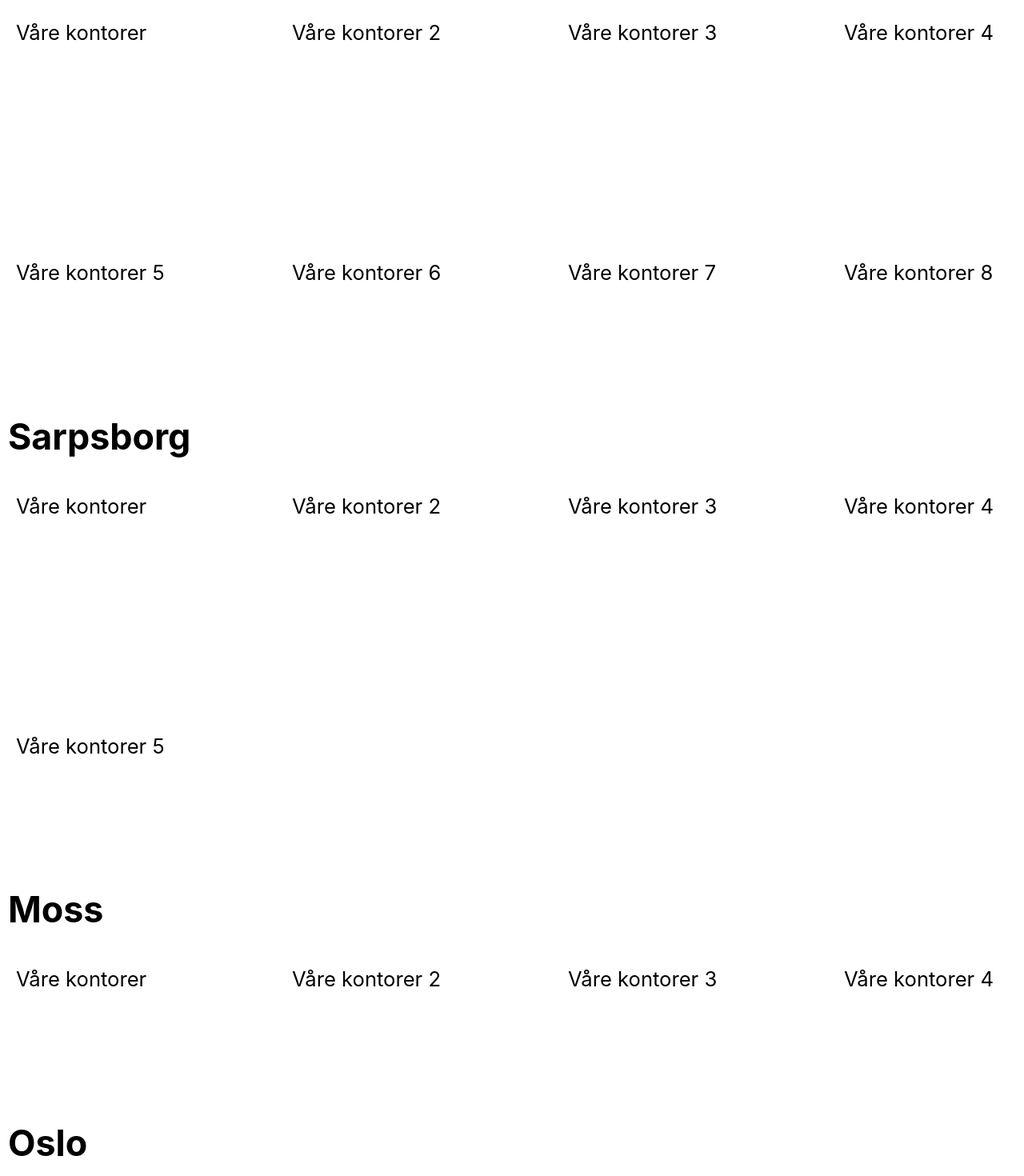
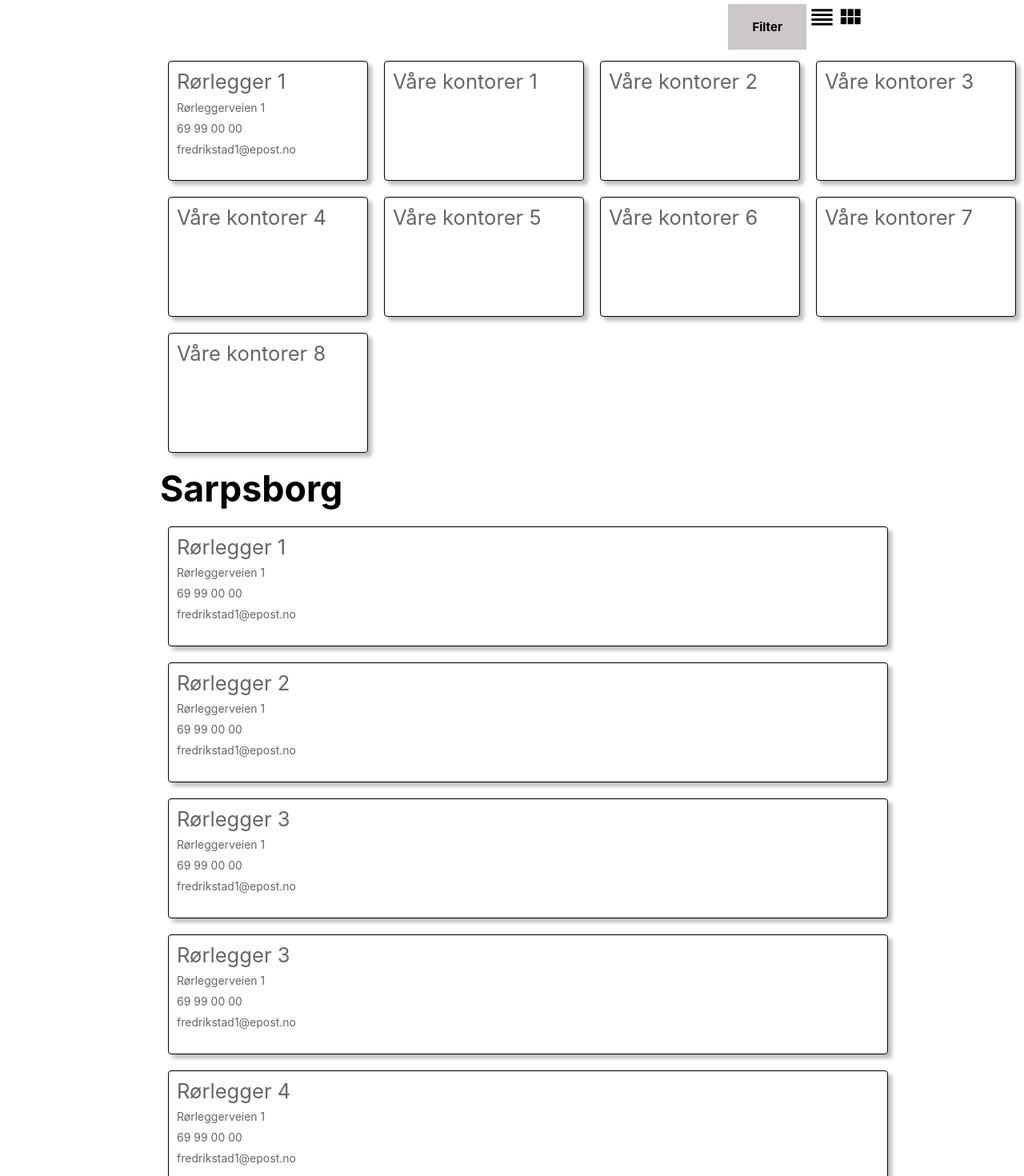
Before and after one commit to ramibakir/Eksamen_Webapplikasjoner, a React app in the folder client/: page /offices in a window 1280 px wide. Shown: the part 280-1750 px from the top of the page at 80% size. Built offline with nearby package versions, Linux system fonts and the light colour scheme.

Commit message:
Installed material-ui/icons and /core to use icons ->
Styled gridview of offices in liststyles, minor changes in mainstyles. More dummy data in offices

```diff
--- a/client/package.json
+++ b/client/package.json
@@ -39,6 +39,8 @@
     "webpack-merge": "^5.2.0"
   },
   "dependencies": {
+    "@material-ui/core": "^4.11.1",
+    "@material-ui/icons": "^4.9.1",
     "react": "17.0.1",
     "react-dom": "17.0.1",
     "react-router-dom": "^5.2.0",
--- a/client/src/pages/Offices.jsx
+++ b/client/src/pages/Offices.jsx
@@ -1,28 +1,107 @@
 import React from 'react';
-import { StyledSubtitle } from '../styles/MainStyles';
-import { StyledGridContainer } from '../styles/ListStyles';
+import styled from 'styled-components';
+import ReorderIcon from '@material-ui/icons/Reorder';
+import ViewModuleIcon from '@material-ui/icons/ViewModule';
+import {
+  StyledSubtitle,
+  StyledParagraph,
+  StyledButtonContainer,
+  StyledButton,
+} from '../styles/MainStyles';
+import {
+  StyledGridContainer,
+  StyledListContainer,
+  StyledCardItem,
+  StyledListItem,
+} from '../styles/ListStyles';
+
+const FilterContainer = styled(StyledButtonContainer)`
+  margin: 10px;
+  float: right;
+`;
+
+const FilterButton = styled(StyledButton)`
+  background-color: #ccc8c8;
+  color: black;
+`;
+
+const CardParagraph = styled(StyledParagraph)`
+  font-size: 14px;
+`;
 
 const Offices = () => (
   <>
-    <StyledSubtitle>Fredrikstad</StyledSubtitle>
+    <StyledSubtitle>Fredrikstad (8 kontorer)</StyledSubtitle>
+    <FilterContainer>
+      <FilterButton>Filter</FilterButton>
+      <ReorderIcon fontSize="large" />
+      <ViewModuleIcon fontSize="large" />
+    </FilterContainer>
     <StyledGridContainer>
-      <p>Våre kontorer</p>
-      <p>Våre kontorer 2</p>
-      <p>Våre kontorer 3</p>
-      <p>Våre kontorer 4</p>
-      <p>Våre kontorer 5</p>
-      <p>Våre kontorer 6</p>
-      <p>Våre kontorer 7</p>
-      <p>Våre kontorer 8</p>
+      <StyledCardItem>
+        <StyledParagraph>Rørlegger 1</StyledParagraph>
+        <CardParagraph>Rørleggerveien 1</CardParagraph>
+        <CardParagraph>69 99 00 00</CardParagraph>
+        <CardParagraph>fredrikstad1@epost.no</CardParagraph>
+      </StyledCardItem>
+      <StyledCardItem>
+        <StyledParagraph>Våre kontorer 1</StyledParagraph>
+      </StyledCardItem>
+      <StyledCardItem>
+        <StyledParagraph>Våre kontorer 2</StyledParagraph>
+      </StyledCardItem>
+      <StyledCardItem>
+        <StyledParagraph>Våre kontorer 3</StyledParagraph>
+      </StyledCardItem>
+      <StyledCardItem>
+        <StyledParagraph>Våre kontorer 4</StyledParagraph>
+      </StyledCardItem>
+      <StyledCardItem>
+        <StyledParagraph>Våre kontorer 5</StyledParagraph>
+      </StyledCardItem>
+      <StyledCardItem>
+        <StyledParagraph>Våre kontorer 6</StyledParagraph>
+      </StyledCardItem>
+      <StyledCardItem>
+        <StyledParagraph>Våre kontorer 7</StyledParagraph>
+      </StyledCardItem>
+      <StyledCardItem>
+        <StyledParagraph>Våre kontorer 8</StyledParagraph>
+      </StyledCardItem>
     </StyledGridContainer>
     <StyledSubtitle>Sarpsborg</StyledSubtitle>
-    <StyledGridContainer>
-      <p>Våre kontorer</p>
-      <p>Våre kontorer 2</p>
-      <p>Våre kontorer 3</p>
-      <p>Våre kontorer 4</p>
-      <p>Våre kontorer 5</p>
-    </StyledGridContainer>
+    <StyledListContainer>
+      <StyledListItem>
+        <StyledParagraph>Rørlegger 1</StyledParagraph>
+        <CardParagraph>Rørleggerveien 1</CardParagraph>
+        <CardParagraph>69 99 00 00</CardParagraph>
+        <CardParagraph>fredrikstad1@epost.no</CardParagraph>
+      </StyledListItem>
+      <StyledListItem>
+        <StyledParagraph>Rørlegger 2</StyledParagraph>
+        <CardParagraph>Rørleggerveien 1</CardParagraph>
+        <CardParagraph>69 99 00 00</CardParagraph>
+        <CardParagraph>fredrikstad1@epost.no</CardParagraph>
+      </StyledListItem>
+      <StyledListItem>
+        <StyledParagraph>Rørlegger 3</StyledParagraph>
+        <CardParagraph>Rørleggerveien 1</CardParagraph>
+        <CardParagraph>69 99 00 00</CardParagraph>
+        <CardParagraph>fredrikstad1@epost.no</CardParagraph>
+      </StyledListItem>
+      <StyledListItem>
+        <StyledParagraph>Rørlegger 3</StyledParagraph>
+        <CardParagraph>Rørleggerveien 1</CardParagraph>
+        <CardParagraph>69 99 00 00</CardParagraph>
+        <CardParagraph>fredrikstad1@epost.no</CardParagraph>
+      </StyledListItem>
+      <StyledListItem>
+        <StyledParagraph>Rørlegger 4</StyledParagraph>
+        <CardParagraph>Rørleggerveien 1</CardParagraph>
+        <CardParagraph>69 99 00 00</CardParagraph>
+        <CardParagraph>fredrikstad1@epost.no</CardParagraph>
+      </StyledListItem>
+    </StyledListContainer>
     <StyledSubtitle>Moss</StyledSubtitle>
     <StyledGridContainer>
       <p>Våre kontorer</p>
--- a/client/src/styles/ListStyles.js
+++ b/client/src/styles/ListStyles.js
@@ -4,15 +4,32 @@ import { StyledContainer } from './MainStyles.js';
 export const StyledGridContainer = styled(StyledContainer)`
   display: grid;
   grid-template-columns: repeat(4, 1fr);
-  grid-gap: 100px;
-  grid-auto-rows: minmax(200px, auto);
+  grid-gap: 20px;
+  grid-auto-rows: minmax(150px, auto);
   margin: 20px;
 `;
 
-export const StyledListContainer = styled(StyledContainer)``;
+export const StyledListContainer = styled(StyledContainer)`
+  display: grid;
+  grid-template-columns: repeat(1, 1fr);
+  grid-gap: 20px;
+  grid-auto-rows: minmax(150px, auto);
+  margin: 20px;
+`;
 
-export const StyledCardItem = styled.div``;
+export const StyledCardItem = styled.div`
+  grid-template-columns: repeat(4, 1fr);
+  width: 250px;
+  border: 1px solid black;
+  border-radius: 4px;
+  box-shadow: 5px 5px 5px rgba(0, 0, 0, 0.26);
+`;
 
-export const StyledListItem = styled.div``;
+export const StyledListItem = styled.div`
+  grid-template-columns: repeat(1, 1fr);
+  border: 1px solid black;
+  border-radius: 4px;
+  box-shadow: 5px 5px 5px rgba(0, 0, 0, 0.26);
+`;
 
 export const StyledUL = styled.ul``;
--- a/client/src/styles/MainStyles.js
+++ b/client/src/styles/MainStyles.js
@@ -1,8 +1,10 @@
 import styled from 'styled-components';
 
+/* CONTAINER ELEMENTS START */
 export const StyledContainer = styled.div`
   margin: 0 auto;
   width: 100%;
+  max-width: 900px;
 `;
 
 export const StyledHeader = styled.div`
@@ -17,6 +19,12 @@ export const StyledFooter = styled.div`
   color: black;
   text-align: center;
 `;
+
+export const StyledButtonContainer = styled.div`
+  justify-content: center;
+  margin: 0 auto;
+`;
+/* CONTAINER ELEMENTS END */
 
 /* NAV START */
 export const StyledNav = styled.nav`
@@ -60,6 +68,7 @@ export const StyledNavMenuItem = styled.li`
 `;
 /* NAV END */
 
+/* TEXT ELEMENTS START */
 export const StyledTitle = styled.h1`
   color: #888;
 `;
@@ -71,9 +80,11 @@ export const StyledSubtitle = styled.h2`
 
 export const StyledParagraph = styled.p`
   color: #666;
-  padding: 10px;
+  margin: 10px;
 `;
+/* TEXT ELEMENTS END */
 
+/* BUTTON ELEMENTS START */
 export const StyledButton = styled.button`
   color: white;
   background-color: teal;
@@ -81,10 +92,14 @@ export const StyledButton = styled.button`
   border: none;
   padding: 20px 30px;
   font-size: 15px;
+  font-weight: bold;
   margin: 4px 2px;
 `;
+/* BUTTON ELEMENTS END */
 
+/* IMAGE ELEMENTS START */
 export const StyledImage = styled.img`
   width: 100%;
   height: auto;
 `;
+/* IMAGE ELEMENTS END */
```
Also changed, not shown: 1 other file (tests, documents, lock files or other folders).
